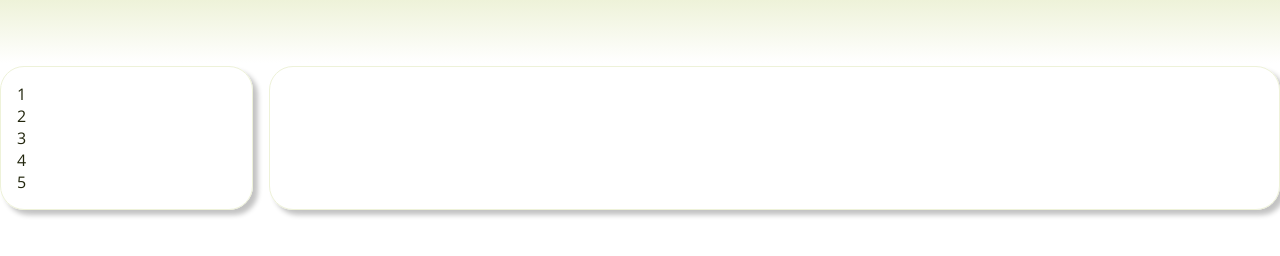
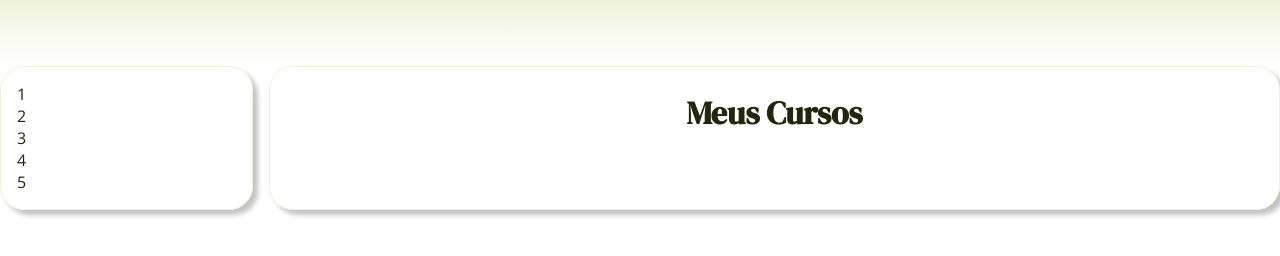
Before and after one commit to juliogramos/AVA-Educa-Plus, a website with bundled scripts: page dashboard/dashboard.html in a window 1280 px wide. Built offline with nearby package versions, Linux system fonts and the light colour scheme.

Commit message:
adiciona e centraliza titulo h1

```diff
--- a/dashboard/dashboard.css
+++ b/dashboard/dashboard.css
@@ -36,6 +36,11 @@ main {
     border: 1px solid var(--color-primary);
     border-radius: var(--border-radius);
     padding: var(--space-double);
+}
+
+h1 {
+    text-align: center;
+    margin: var(--space-single);
 }
 
 /* CARD CONTAINER */
--- a/dashboard/dashboard.html
+++ b/dashboard/dashboard.html
@@ -34,6 +34,7 @@
             </aside>
 
             <main class="shadow-default">
+                <h1>Meus Cursos</h1>
                 <section id="card-container"></section>
             </main>
         </div>
```
